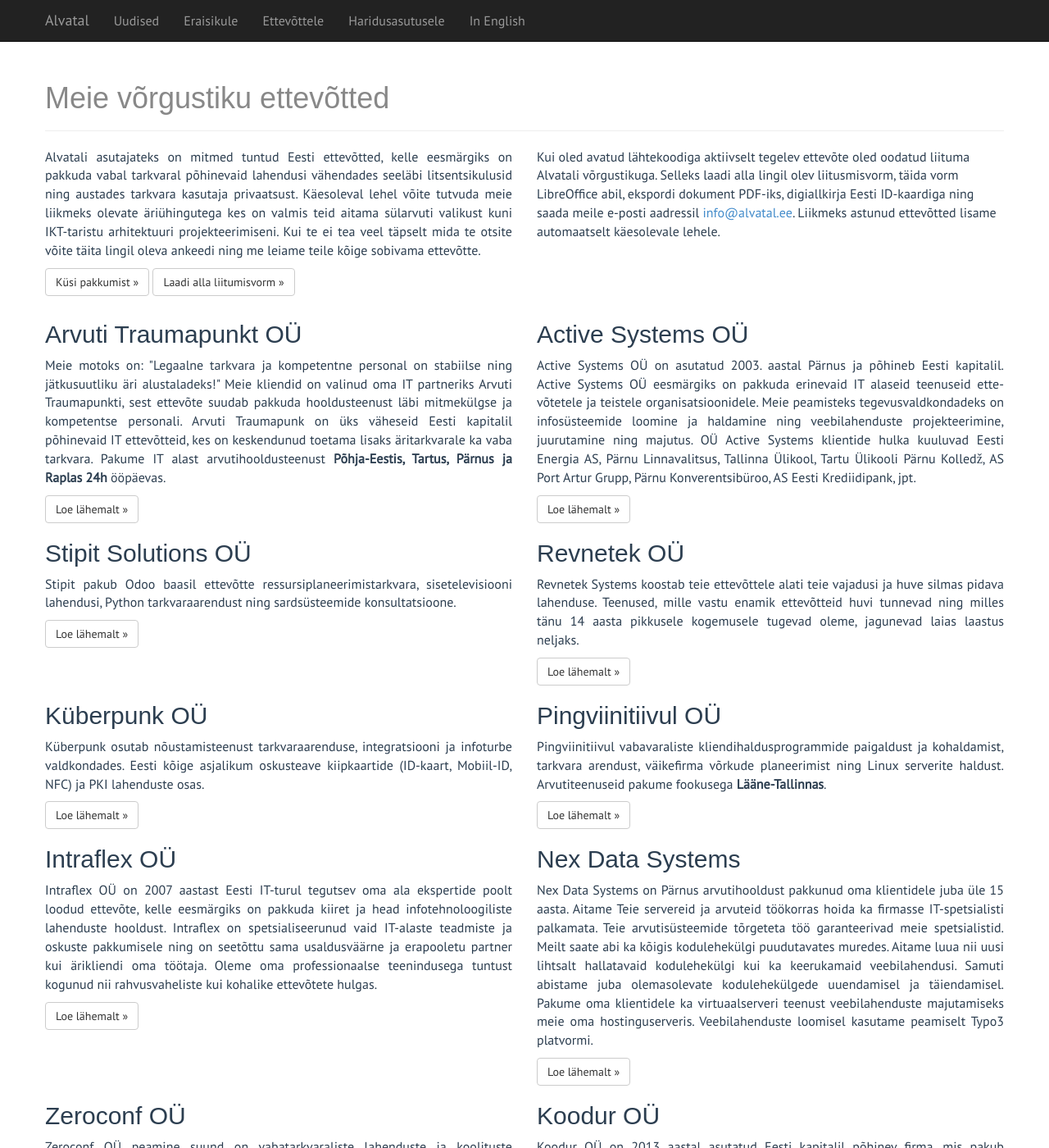
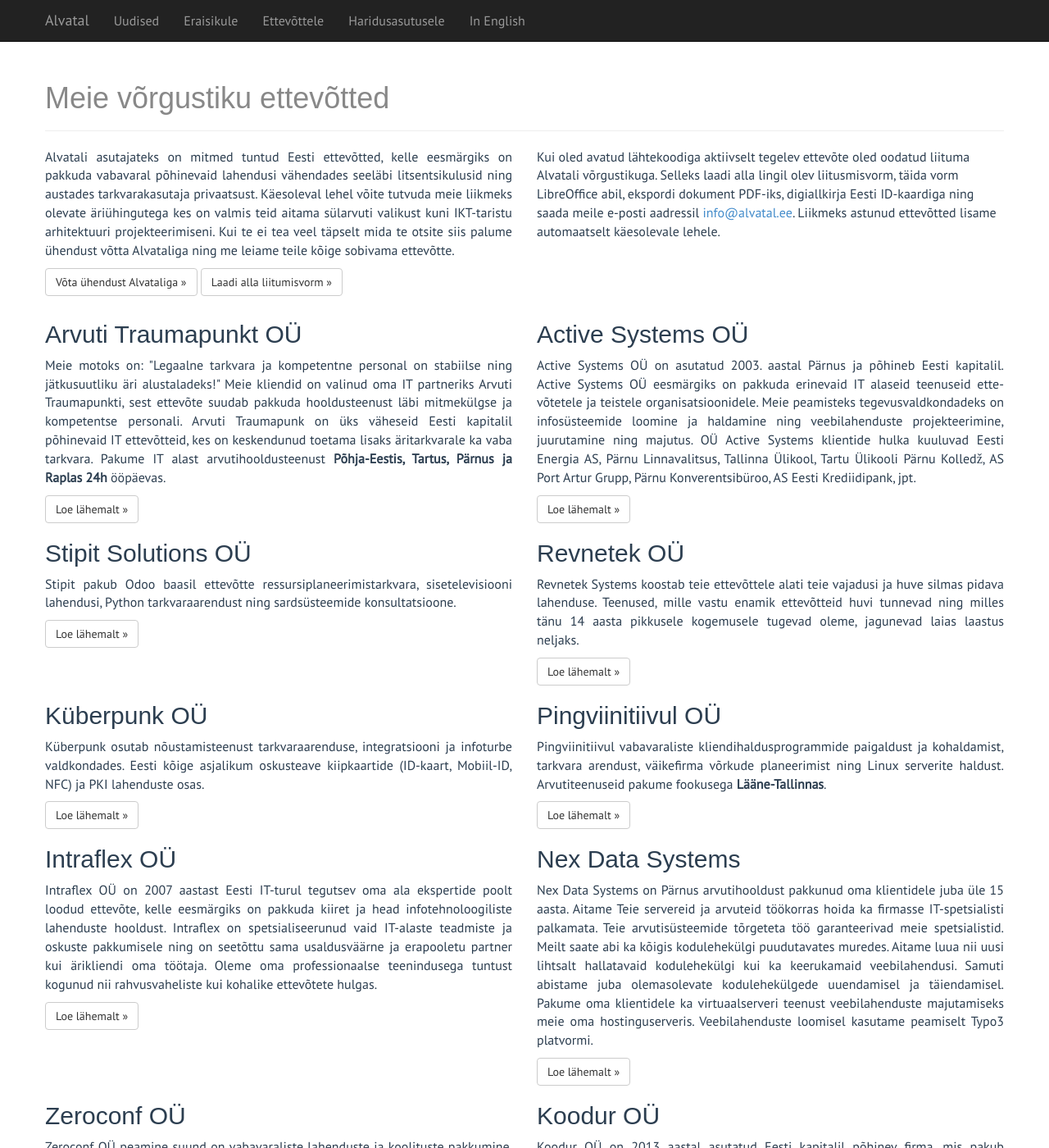
Before and after one commit to alvatal/alvatal.github.io, a Jekyll site: the page built from et/business.html, in a window 1280 px wide and 1400 px high. Shown: the whole window at 82% size. Built offline with Jekyll 4.4.1, drawn with Linux system fonts in a browser that asks for light colours; some web fonts are replaced; some of the changed text lies outside the part shown.

Commit message:
Update business.html
some updates

```diff
--- a/et/business.html
+++ b/et/business.html
@@ -30,12 +30,12 @@
 <div class="col-md-6">
 <p>
 Alvatali asutajateks on mitmed tuntud Eesti ettevõtted, kelle eesmärgiks
-on pakkuda vabal tarkvaral põhinevaid lahendusi vähendades seeläbi
-litsentsikulusid ning austades tarkvara kasutaja privaatsust.
+on pakkuda vabavaral põhinevaid lahendusi vähendades seeläbi
+litsentsikulusid ning austades tarkvarakasutaja privaatsust.
 Käesoleval lehel võite tutvuda meie liikmeks olevate äriühingutega
 kes on valmis teid aitama sülarvuti valikust kuni IKT-taristu
 arhitektuuri projekteerimiseni.
-Kui te ei tea veel täpselt mida te otsite võite täita lingil oleva ankeedi
+Kui te ei tea veel täpselt mida te otsite siis palume ühendust võtta Alvataliga
 ning me leiame teile kõige sobivama ettevõtte.
 </p>
 </div>
@@ -52,7 +52,7 @@
 </div>
 </div>
 
-<p><a class="btn btn-default" href="http://eepurl.com/bdcVOD" role="button">Küsi pakkumist &raquo;</a>
+<p><a class="btn btn-default" href="javascript: document.body.scrollIntoView(false);" role="button">Võta ühendust Alvataliga &raquo;</a>
 <a class="btn btn-default" href="/media/liikmeks-astumise-avaldus_FIRMA.odt" role="button">Laadi alla liitumisvorm &raquo;</a></p>
 
 <!--
@@ -188,11 +188,11 @@
     <div class="col-md-6" id="zeroconf">
         <h2>Zeroconf OÜ</h2>
         <p>
-        Zeroconf OÜ peamine suund on vabatarkvaraliste lahenduste ja
+        Zeroconf OÜ peamine suund on vabavaraliste lahenduste ja
         koolituste pakkumine. Sageli inimesed ei tea palju erinevatest
         tarkvaraliikidest ning seetõttu on vajalik siin
         selgitustöö ja koolitus, et säästa tarkvaralitsentside pealt ja
-        efektiivselt rakendada vabatarkvaralisi lahendusi nii ärilistel
+        efektiivselt rakendada vabavaralisi lahendusi nii ärilistel
         eesmärkidel kui ka erakasutuses.
         </p>
         <a class="btn btn-default" href="http://www.zeroconf.ee/" role="button">Loe lähemalt &raquo;</a>
@@ -297,7 +297,7 @@
            Spetsialiseerunud Linux serverite haldusele ja lahendustele.
            Lisaks pakume andmehoidlalahendusi, intra- ja ekstraneti lahendusi, veebiservereid,
            varundus- ja monitooringulahendusi. Teostame ka vajadusel tehnilisi konsultatsioone.
-           Saab abi ka litsentside soetamisel (Suse , Novell , Micro Focus).
+           Saab abi ka litsentside soetamisel (Suse, Novell, Micro Focus).
         </p>
         <a class="btn btn-default" href="http://sandfox.ee/" role="button">Loe lähemalt &raquo;</a>
     </div>
```
